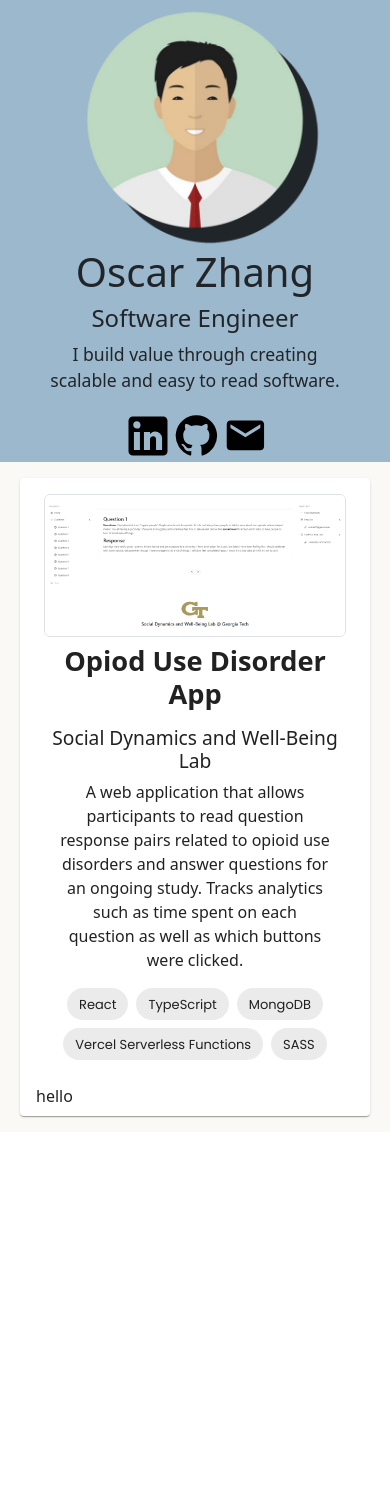
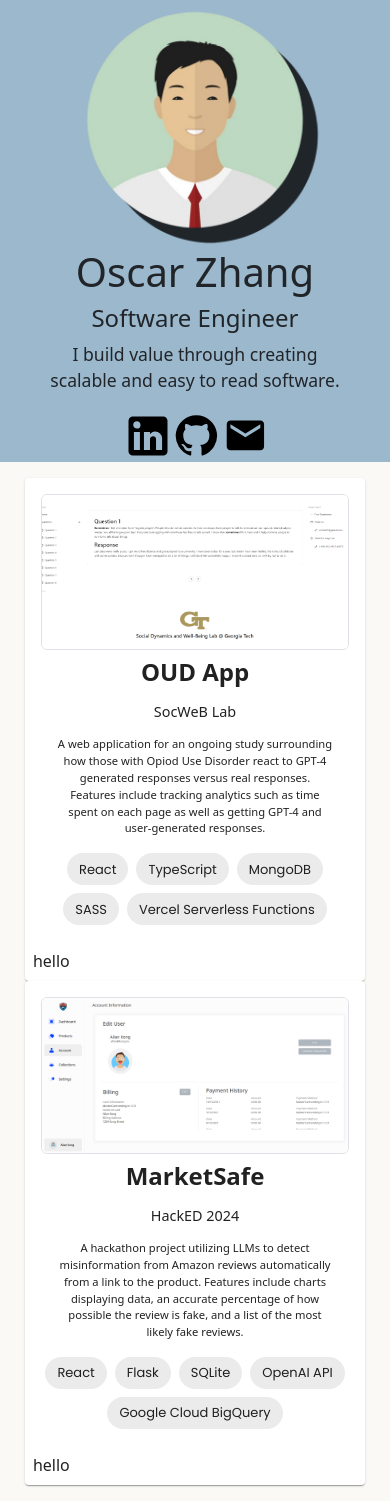
Before and after one commit to oscarzhang228/Portfolio-OZ, a React (Vite) app: page / in a window 390 px wide. Before the commit the page ends 1132 px from the top, so only its background shows below. Built offline with nearby package versions, Linux system fonts and the light colour scheme.

Commit message:
responsiveness for projects

```diff
--- a/src/components/ProjectsBar/ProjectsBar.module.scss
+++ b/src/components/ProjectsBar/ProjectsBar.module.scss
@@ -3,28 +3,48 @@
 }
 
 .Project-Title {
-  font-size: 1.7rem;
+  font-size: 1.9rem;
   font-weight: 600;
+  // for tablets
+  @media screen and (max-width: 769px) {
+    font-size: 1.7rem;
+  }
   // for mobile devices
-  @media screen and (max-width: 376px) {
-    font-size: 1.4rem;
+  @media screen and (max-width: 576px) {
+    font-size: 1.5rem;
   }
 }
 
 .Project-Subtitle {
-  font-size: 1.2rem;
+  font-size: 1.3rem;
   font-weight: 500;
-  // for mobile devices
-  @media screen and (max-width: 376px) {
-    font-size: 1rem;
+  // for tablets
+  @media screen and (max-width: 769px) {
+    font-size: 1.1rem;
+  }
+  // for mobile devices and small tablets
+  @media screen and (max-width: 576px) {
+    font-size: 0.9rem;
   }
 }
 
 .Project-Body {
-  font-size: 1rem;
+  font-size: 0.9rem;
   font-weight: 400;
-  // for mobile devices
-  @media screen and (max-width: 376px) {
-    font-size: 0.8rem;
+  // for mobile devices and small tablets
+  @media screen and (max-width: 576px) {
+    font-size: 0.7rem;
   }
 }
+
+.ProjectsBar-ProjectContainer {
+  width: 30%;
+  // tabs and small laptops
+  @media screen and (max-width: 1025px) {
+    width: 45%;
+  }
+  // for mobile and small tablets
+  @media screen and (max-width: 576px) {
+    width: 95%;
+  }
+}
--- a/src/components/ProjectsBar/ProjectsBar.tsx
+++ b/src/components/ProjectsBar/ProjectsBar.tsx
@@ -2,26 +2,43 @@
 import Card from "@mui/material/Card";
 import { CardContent, CardActions, Chip } from "@mui/material";
 import oudAppPic from "../../assets/oud-app.png";
+import marketSafePic from "../../assets/market-safe.png";
 /**
  * ProjectsBar component used to display projects.
  */
 export default function ProjectsBar() {
   return (
     <section className={`${styles["ProjectsBar"]} p-3`}>
-      <div className="container-fluid">
-        <section className="row gx-3">
+      <div className="d-flex justify-content-around flex-wrap">
+        <section className={`${styles["ProjectsBar-ProjectContainer"]}`}>
           <Project
-            title="Opiod Use Disorder App"
-            company="Social Dynamics and Well-Being Lab"
-            description="A web application that allows participants to read question response pairs related to opioid use disorders and answer questions for an ongoing study. Tracks analytics such as time spent on each question as well as which buttons were clicked."
+            title="OUD App"
+            company="SocWeB Lab"
+            description="A web application for an ongoing study surrounding how those with Opiod Use Disorder react to GPT-4 generated responses versus real responses. Features include tracking analytics such as time spent on each page as well as getting GPT-4 and user-generated responses."
             projectLink=""
             projectImage={oudAppPic}
             technologies={[
               "React",
               "TypeScript",
               "MongoDB",
+              "SASS",
               "Vercel Serverless Functions",
-              "SASS",
+            ]}
+          />
+        </section>
+        <section className={`${styles["ProjectsBar-ProjectContainer"]}`}>
+          <Project
+            title="MarketSafe"
+            company="HackED 2024"
+            description="A hackathon project utilizing LLMs to detect misinformation from Amazon reviews automatically from a link to the product. Features include charts displaying data, an accurate percentage of how possible the review is fake, and a list of the most likely fake reviews."
+            projectLink=""
+            projectImage={marketSafePic}
+            technologies={[
+              "React",
+              "Flask",
+              "SQLite",
+              "OpenAI API",
+              "Google Cloud BigQuery",
             ]}
           />
         </section>
@@ -37,7 +54,6 @@
   projectLink: string;
   projectImage: string;
   technologies: string[];
-  size?: string;
 };
 
 /**
@@ -47,7 +63,7 @@
  * @param description Description of the project.
  * @param projectLink Link to the project.
  * @param projectImage Image of the project.
- * @param size Size of the project in terms of bootstrap colors. Used to override the default
+
  * @param technologiesColor Color of the chips for the technologies used.
  * @param technologies Technologies used in the project.
  * @returns Project component used to display a project.
@@ -59,17 +75,15 @@
     description,
     projectLink,
     projectImage,
-    size,
     technologies,
   } = props;
 
-  const sizeClass = size ? size : "col-12 col-md-6 col-lg-5 col-xl-4";
   return (
-    <Card className={`${sizeClass} text-center`}>
+    <Card className={`${styles["ProjectsBar-Project"]} w-100 text-center`}>
       <CardContent>
         <img src={projectImage} className={`mw-100 border rounded `} />
-        <h1 className={`${styles["Project-Title"]} py-2`}>{title}</h1>
-        <h2 className={`${styles["Project-Subtitle"]}`}>{company}</h2>
+        <h1 className={`${styles["Project-Title"]} pt-2`}>{title}</h1>
+        <h2 className={`${styles["Project-Subtitle"]} py-2`}>{company}</h2>
         <p className={`${styles["Project-Body"]} px-3`}>{description}</p>
         <section className="d-flex flex-wrap gap-2 justify-content-center">
           {technologies?.map((tech, index) => {
```
Also changed, not shown: src/assets/market-safe.png (added), src/assets/oud-app.png.
